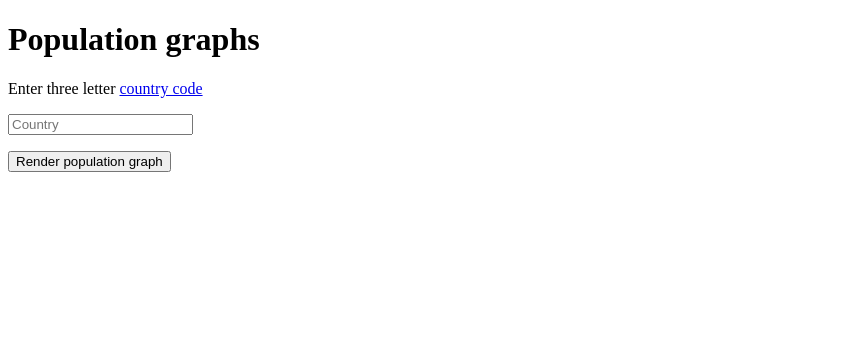
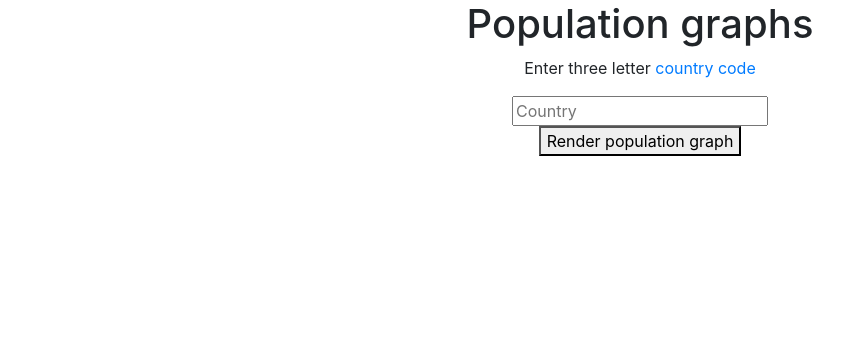
Before and after one commit to mikkokotola/populationgraphs, a plain HTML site: page public/index.html in a window 1280 px wide. Shown: the whole page, without its empty margins (0-867 px from the left). Drawn offline with nearby package versions, Linux system fonts and the light colour scheme.

Commit message:
CSS styling

```diff
--- a/public/index.html
+++ b/public/index.html
@@ -4,19 +4,27 @@
 <head>
     <meta charset='UTF-8'>
     <title>Population graph app</title>
+
+    <link rel="stylesheet" href="https://maxcdn.bootstrapcdn.com/bootstrap/4.0.0/css/bootstrap.min.css"
+        integrity="sha384-Gn5384xqQ1aoWXA+058RXPxPg6fy4IWvTNh0E263XmFcJlSAwiGgFAW/dAiS6JXm" crossorigin="anonymous">
+    <link rel="stylesheet" href="./styles.css">
     <script defer src='https://cdnjs.cloudflare.com/ajax/libs/Chart.js/2.7.2/Chart.js'></script>
     <script defer src='./myChart.js'></script>
 </head>
 
 <body>
-    <h1>Population graphs</h1>
-    <p>Enter three letter <a href='https://en.wikipedia.org/wiki/ISO_3166-1#Current_codes'
-        target='_blank'>country code</a></p>
-    <input class='textinput' placeholder='Country' type='text' id='country' maxlength='3'/>
-    <p>
-        <button class='button' id='renderBtn'>Render population graph</button>
-    </p>
-    <canvas id='myChart'></canvas>
+    <div class='content'>
+        <h1>Population graphs</h1>
+        <p>Enter three letter <a href='https://en.wikipedia.org/wiki/ISO_3166-1#Current_codes' target='_blank'>country
+                code</a></p>
+        <input class='textinput' placeholder='Country' type='text' id='country' maxlength='3' />
+        <p>
+            <button class='button' id='renderBtn'>Render population graph</button>
+        </p>
+        <div class='container'>
+            <canvas id='myChart'></canvas>
+        </div>
+    </div>
 </body>
 
 </html>
--- /dev/null
+++ b/public/styles.css
@@ -0,0 +1,7 @@
+.content {
+    text-align: center;
+}
+
+.container {
+    width: 75vw;
+}
```
